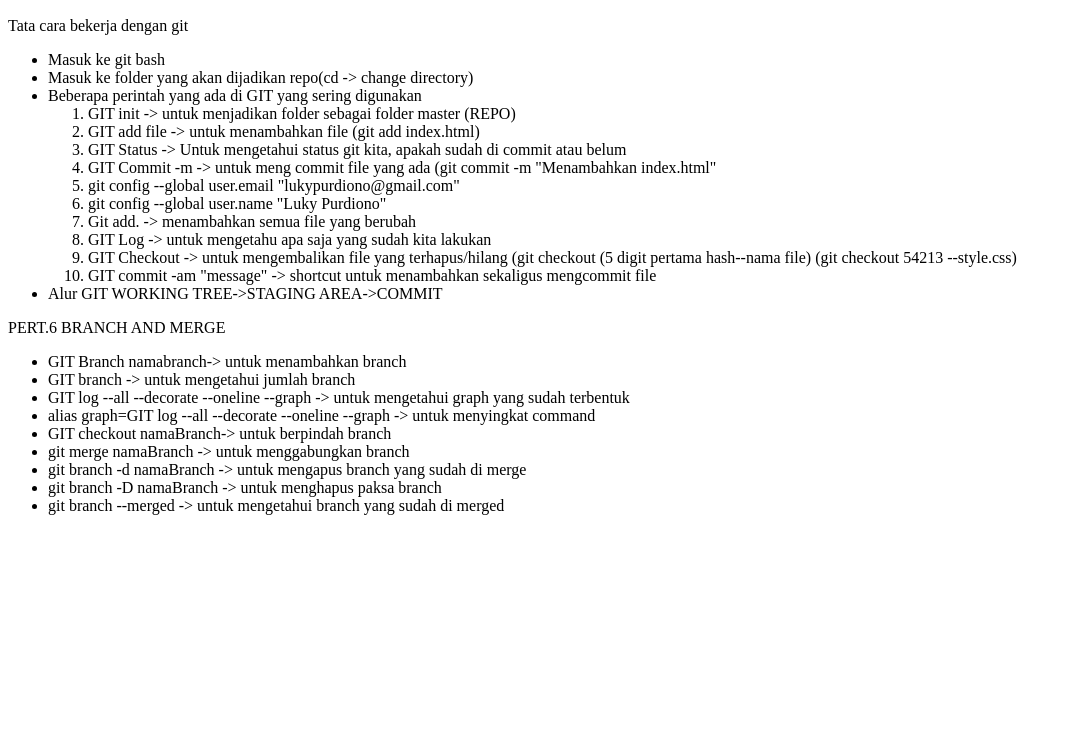
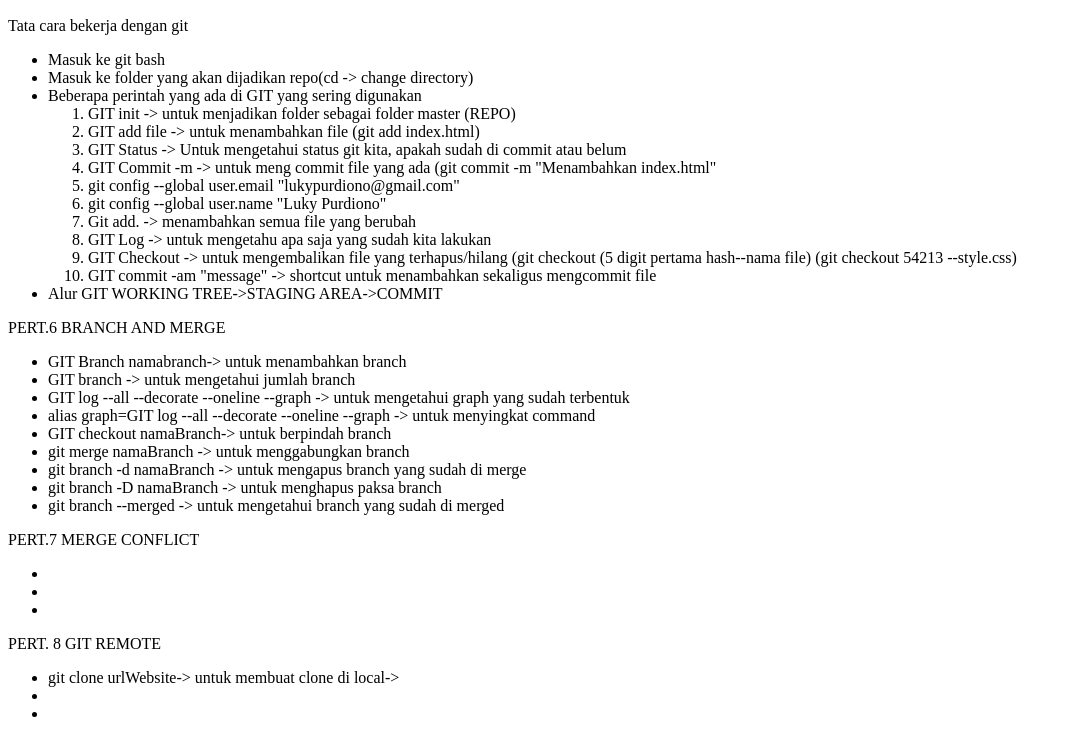
Before and after one commit to lukypurdiono/test, a plain HTML site: page index.html in a window 1280 px wide. Shown: the part 110-849 px from the top of the page, without its empty margins (0-1072 px from the left). Before the commit the page ends 800 px from the top, so only its background shows below. Drawn offline with Linux system fonts and the light colour scheme.

Commit message:
menambahkan materi pertemuan ke 8 git remote

```diff
--- a/index.html
+++ b/index.html
@@ -38,5 +38,17 @@
 		<li>git branch -D namaBranch -> untuk menghapus paksa branch</li>
 		<li>git branch --merged -> untuk mengetahui branch yang sudah di merged</li>
 	</ul>
+	<p>PERT.7 MERGE CONFLICT</p>
+	<ul>
+		<li></li>
+		<li></li>
+		<li></li>
+	</ul>
+	<p>PERT. 8 GIT REMOTE</p>
+	<ul>
+		<li>git clone urlWebsite-> untuk membuat clone di local-></li>
+		<li></li>
+		<li></li>
+	</ul>
 </body>
 </html>
```
